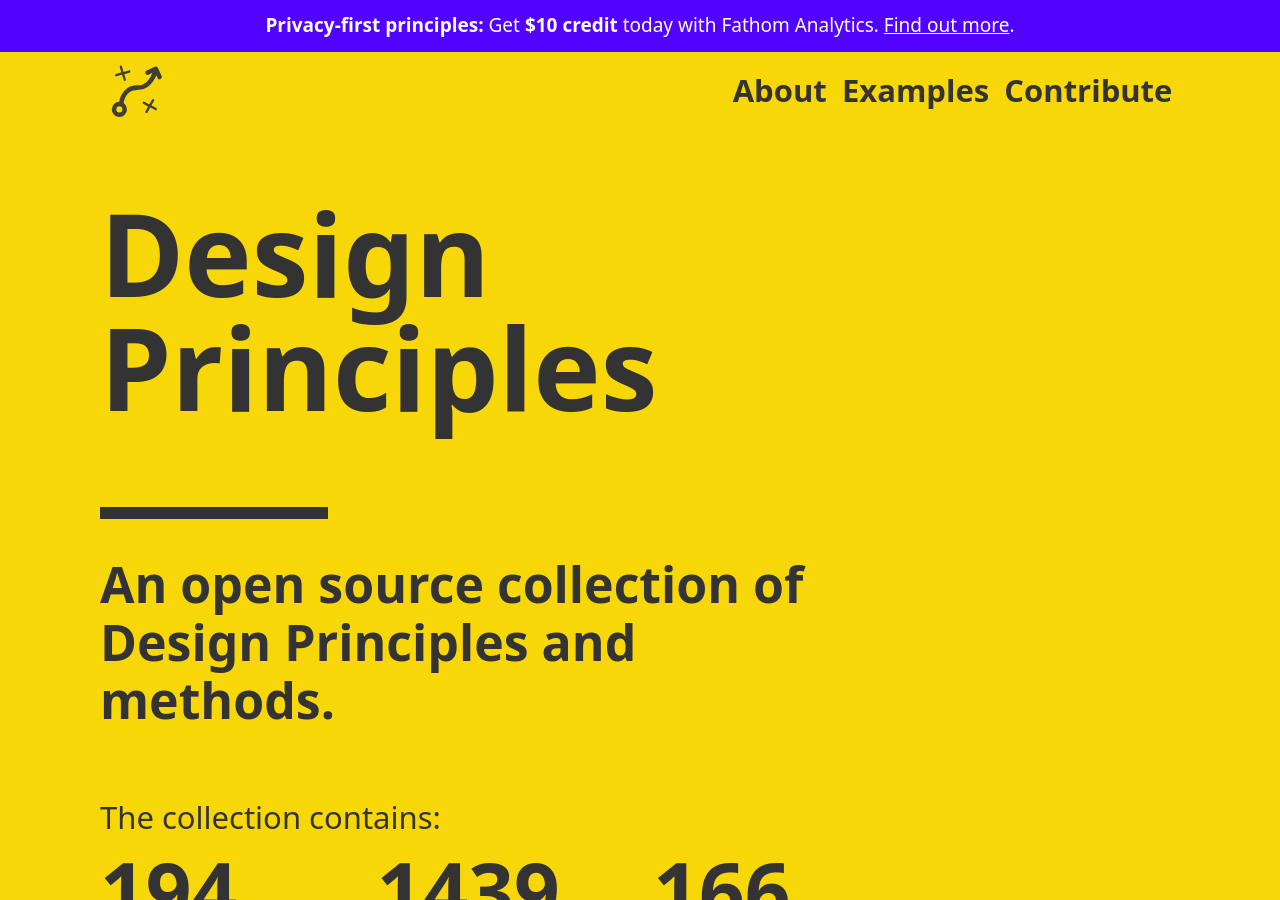
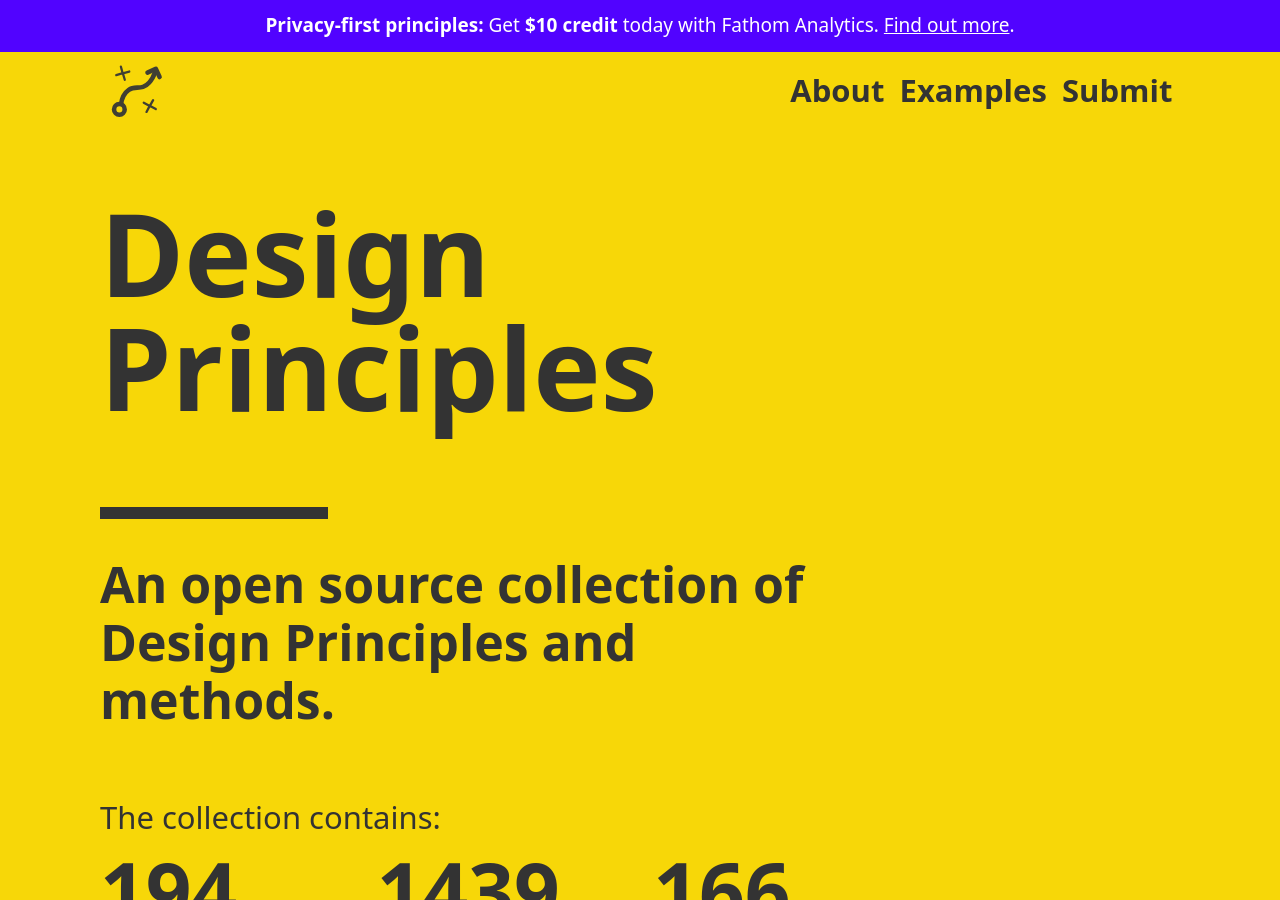
Before and after one commit to benbrignell/principles.design, a Jekyll site: the page built from index.html, in a window 1280 px wide and 900 px high. Built offline with Jekyll 4.4.1, drawn with Linux system fonts in a browser that asks for light colours; comment, search, counter and statistics services are not loaded.

Commit message:
updated submit link in nav

```diff
--- a/_includes/nav.html
+++ b/_includes/nav.html
@@ -11,7 +11,7 @@
       <a href="/examples/">Examples</a>
     </li>
     <li class="nav__item contribute">
-      <a href="/contribute/">Contribute</a>
+      <a href="https://zursayc0713.typeform.com/to/DTkTul82" target="_blank">Submit</a>
     </li>
     <!-- <li class="nav__item">
       <a href="http://designprinciples.news/" target="_blank">News</a>
```
